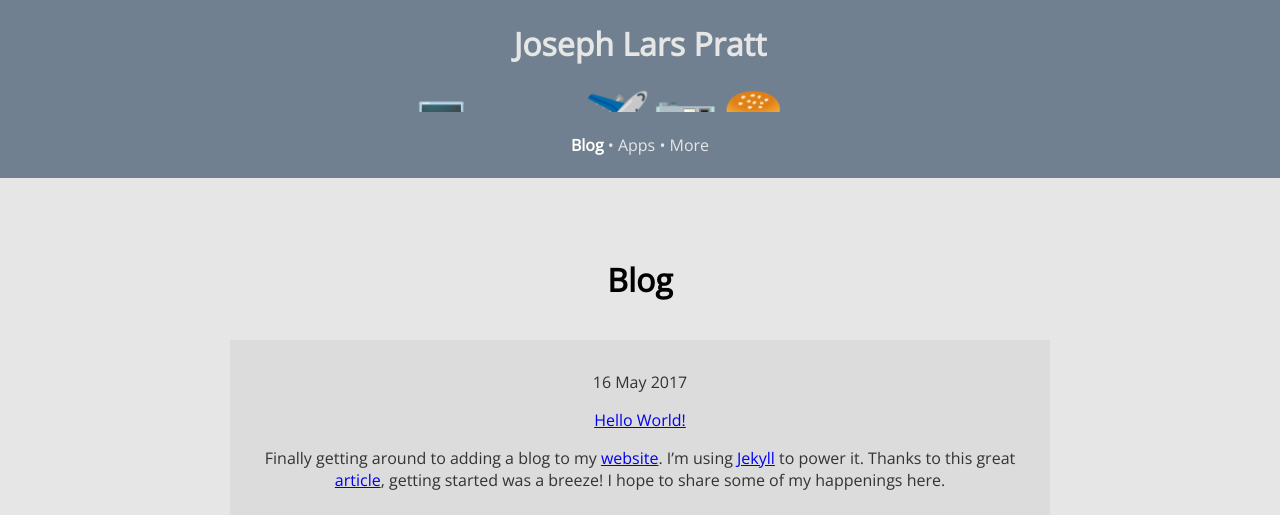
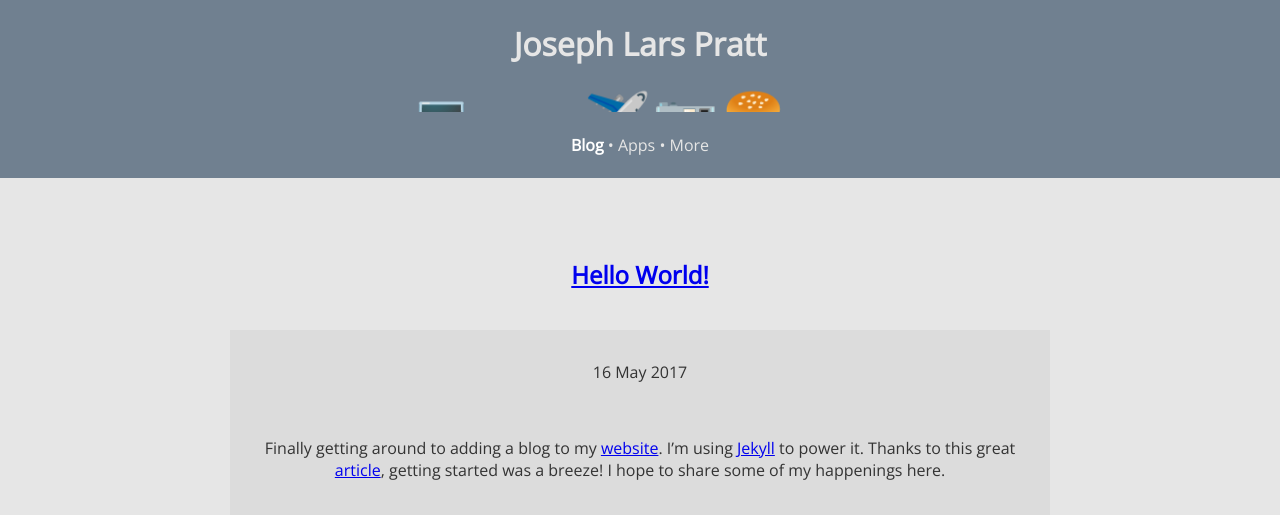
Before and after one commit to JosephLars/JosephLars.github.io, a Jekyll site: the page built from index.html, in a window 1280 px wide, cut to the strip 0-515 px from the top of the page. Built offline with Jekyll 4.4.1, drawn with Linux system fonts in a browser that asks for light colours; emoji names are drawn with the system emoji font.

Commit message:
Update index.html
Change how post title is displayed

```diff
--- a/index.html
+++ b/index.html
@@ -2,12 +2,11 @@
 layout: default
 title: Joseph Lars Pratt
 ---
-<h1>Blog</h1>
 
 {% for post in site.posts %}
+<h2><a href="{{ post.url }}" title="{{ post.title }}">{{ post.title }}</a></h2>
 <div class=content>
   <p>{{ post.date | date_to_string }}</p>
-  <a href="{{ post.url }}" title="{{ post.title }}">{{ post.title }}</a>
   <br/>
   <p>{{post.content}}</p>
   <br/>
```
